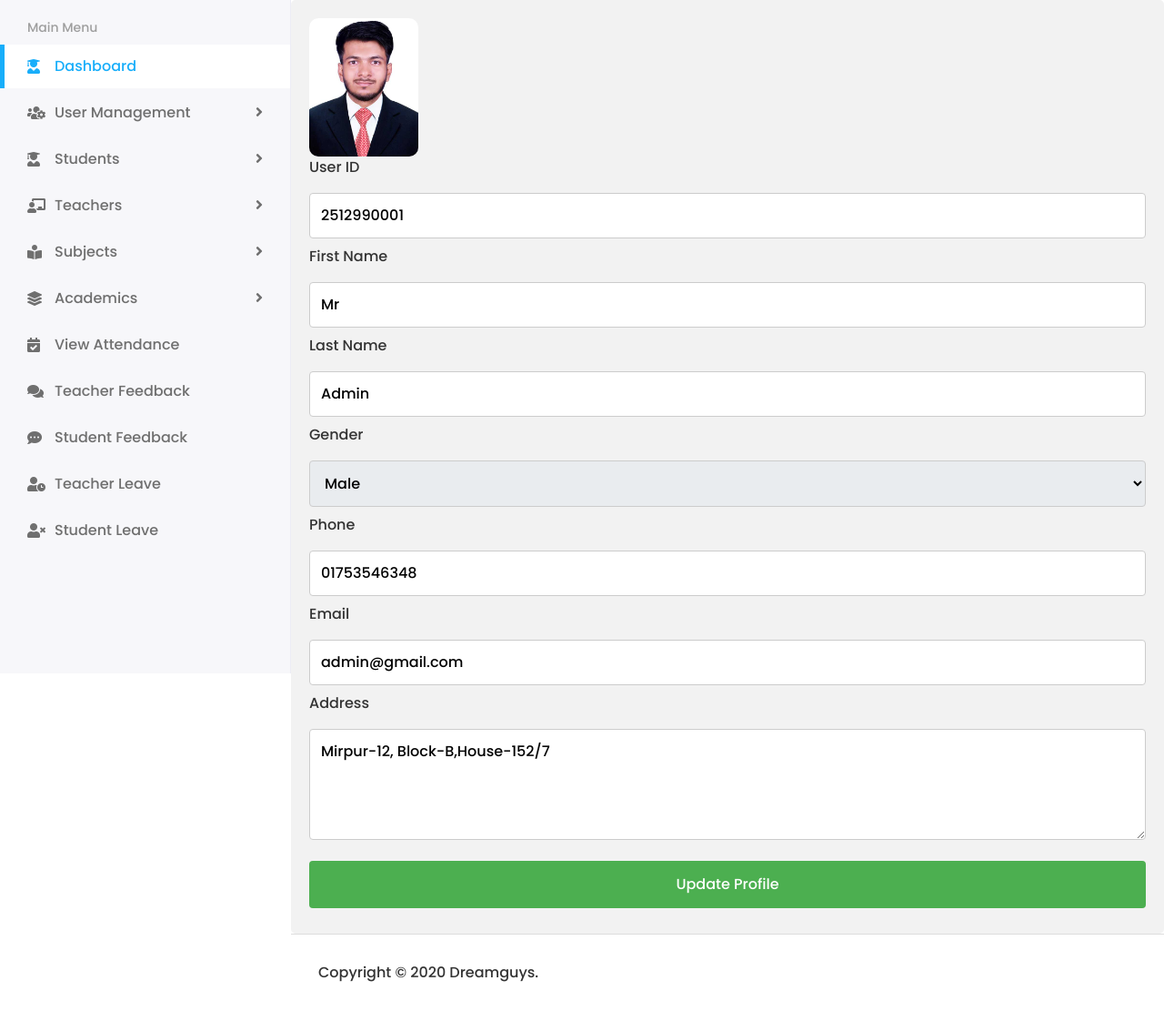
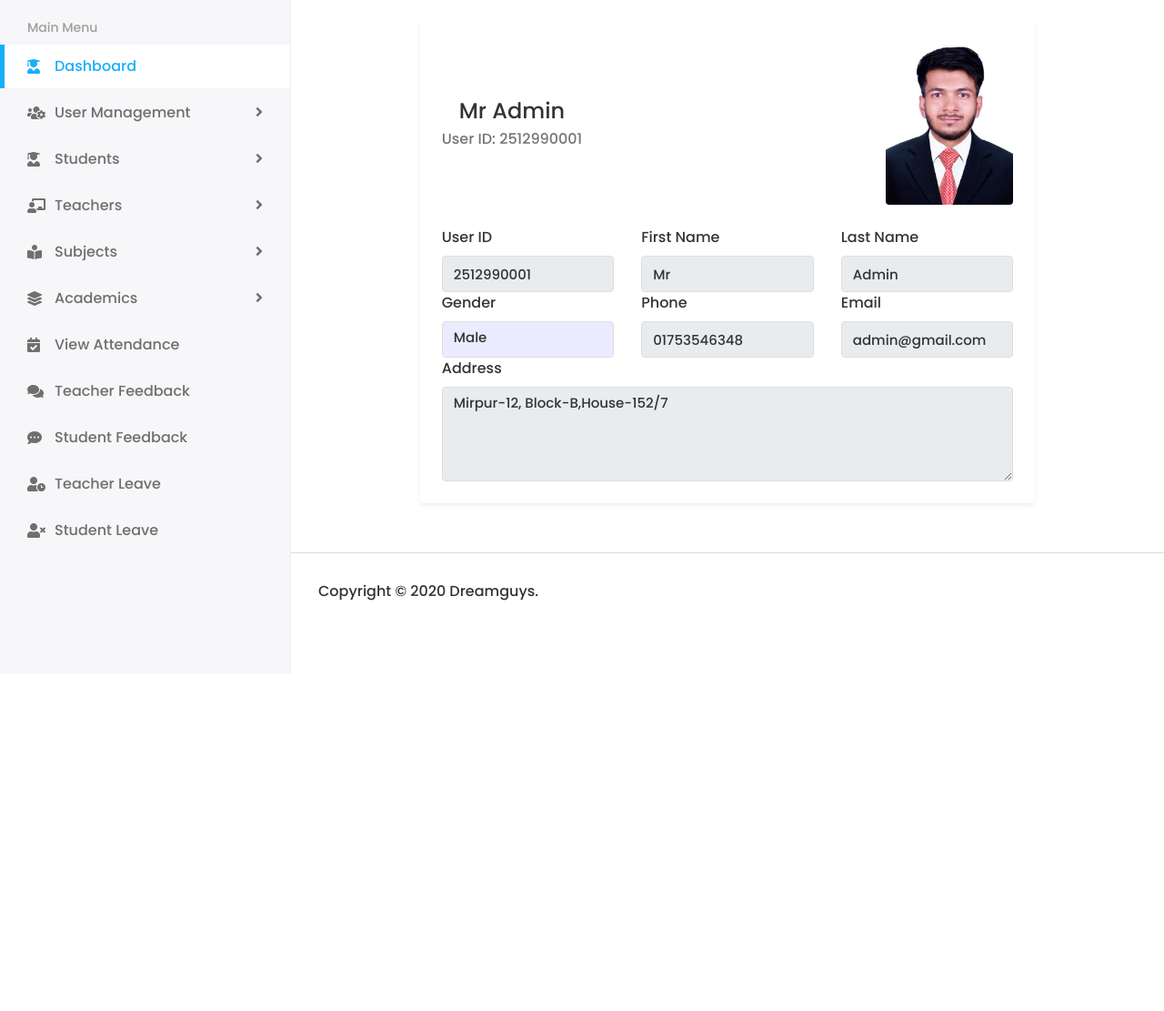
Before and after one commit to RAKIB6348/Student-Mangement-System, a Django app: page /profile/ in a window 1280 px wide. Shown: the part 60-1171 px from the top of the page at 91% size. After the commit the page ends 800 px from the top, so only its background shows below. Run offline with Django 5.2, Linux system fonts and the light colour scheme; a user stored in the database is signed in; some libraries are stand-ins or nearby versions.

Commit message:
profile page design

```diff
--- a/templates/Profile/profile.html
+++ b/templates/Profile/profile.html
@@ -2,91 +2,78 @@
 {% load static %}
 {% block content %}
 
-<style>
-form {
-  border-radius: 5px;
-  background-color: #f2f2f2;
-  padding: 20px;
-}
+<div class="container-fluid py-4 px-3 px-md-4">
+  <div class="row g-4 justify-content-center">
+    <div class="col-12 col-lg-10 col-xl-9">
+      <div class="card shadow-sm border-0">
+        <div class="card-body">
+          <div class="d-flex flex-column flex-md-row align-items-center justify-content-between gap-3 mb-4">
+            <div class="text-center text-md-start">
+              <h4 class="mb-1">{{ user.first_name }} {{ user.last_name }}</h4>
+              <p class="text-muted mb-0">User ID: {{ user.user_id }}</p>
+            </div>
+            <div class="text-center text-md-end">
+              {% if user.profile_pic %}
+                <img src="{{ user.profile_pic.url }}" class="rounded img-fluid float-md-end"
+                     style="max-width: 140px;" alt="Profile picture">
+              {% else %}
+                <img src="{% static 'img/default_image.png' %}" class="rounded img-fluid float-md-end"
+                     style="max-width: 140px;" alt="Default profile picture">
+              {% endif %}
+            </div>
+          </div>
 
-label {display: block;}
+          <form method="post" enctype="multipart/form-data">
+            {% csrf_token %}
+            <div class="row g-3">
+              <div class="col-12 col-md-6 col-lg-4">
+                <label for="userid" class="form-label">User ID</label>
+                <input type="text" id="userid" name="user_id"
+                       value="{{ user.user_id }}" class="form-control" readonly>
+              </div>
 
-input[type=text], input[type=email], input[type=tel], select, textarea, input[type=file] {
-  width: 100%;
-  padding: 12px;
-  margin: 8px 0;
-  border: 1px solid #ccc;
-  border-radius: 4px;
-  box-sizing: border-box;
-}
+              <div class="col-12 col-md-6 col-lg-4">
+                <label for="fname" class="form-label">First Name</label>
+                <input type="text" id="fname" name="first_name" class="form-control"
+                       value="{{ user.first_name }}" placeholder="Enter first name" readonly>
+              </div>
 
-input[type=submit] {
-  width: 100%;
-  background-color: #4CAF50;
-  color: white;
-  padding: 14px;
-  margin: 8px 0;
-  border: none;
-  border-radius: 4px;
-  cursor: pointer;
-}
+              <div class="col-12 col-md-6 col-lg-4">
+                <label for="lname" class="form-label">Last Name</label>
+                <input type="text" id="lname" name="last_name" class="form-control"
+                       value="{{ user.last_name }}" placeholder="Enter last name" readonly>
+              </div>
 
-input[type=submit]:hover {
-  background-color: #45a049;
-}
-</style>
+              <div class="col-12 col-md-6 col-lg-4">
+                <label class="form-label">Gender</label>
+                <div class="form-control bg-light">
+                  {{ user.gender|default:"Not specified" }}
+                </div>
+              </div>
 
+              <div class="col-12 col-md-6 col-lg-4">
+                <label for="phone" class="form-label">Phone</label>
+                <input type="tel" id="phone" name="phone" class="form-control"
+                       value="{{ user.phone }}" placeholder="Enter phone number" readonly>
+              </div>
 
-<form action="" enctype="multipart/form-data">
-  {% csrf_token %}
+              <div class="col-12 col-md-6 col-lg-4">
+                <label for="email" class="form-label">Email</label>
+                <input type="email" id="email" name="email" class="form-control"
+                       value="{{ user.email }}" placeholder="Enter email" readonly>
+              </div>
 
-  <!-- ⭐ PROFILE PICTURE FIRST -->
-  {% if user.profile_pic %}
-    <img src="{{ user.profile_pic.url }}" width="120" style="border-radius: 10px;">
-{% else %}
-    <img src="{% static 'img/default_image.png' %}" width="120" style="border-radius: 10px;">
-{% endif %}
-
-
-  <!-- USER ID (read only) -->
-  <label for="userid">User ID</label>
-  <input type="text" id="userid" name="user_id"
-         value="{{ user.user_id }}" readonly>
-
-  <!-- ⭐ NAME FIELDS -->
-  <label for="fname">First Name</label>
-  <input type="text" id="fname" name="first_name"
-         value="{{ user.first_name }}" placeholder="Enter first name" readonly>
-
-  <label for="lname">Last Name</label>
-  <input type="text" id="lname" name="last_name"
-         value="{{ user.last_name }}" placeholder="Enter last name" readonly>
-
-  <!-- GENDER -->
-  <label for="gender">Gender</label>
-<select id="gender" name="gender" style="pointer-events:none; background:#e9ecef;">
-    <option value="{{ user.gender }}" selected>{{ user.gender }}</option>
-</select>
-
-
-
-  <!-- PHONE -->
-  <label for="phone">Phone</label>
-  <input type="tel" id="phone" name="phone"
-         value="{{ user.phone }}" placeholder="Enter phone number" readonly>
-
-  <!-- EMAIL -->
-  <label for="email">Email</label>
-  <input type="email" id="email" name="email"
-         value="{{ user.email }}" placeholder="Enter email" readonly>
-
-
-  <!-- ADDRESS -->
-  <label for="address">Address</label>
-  <textarea id="address" name="address" rows="4"
-            placeholder="Enter address">{{ user.address }}</textarea>
-
-  <input type="submit" value="Update Profile">
-</form>
+              <div class="col-12">
+                <label for="address" class="form-label">Address</label>
+                <textarea id="address" name="address" rows="4" class="form-control"
+                          placeholder="Enter address" readonly>{{ user.address }}</textarea>
+              </div>
+            </div>
+          </form>
+        </div>
+      </div>
+    </div>
+  </div>
+</div>
 
 {% endblock content %}
```
Also changed, not shown: db.sqlite3, media/profile_pics/C0125091.jpg (added).
